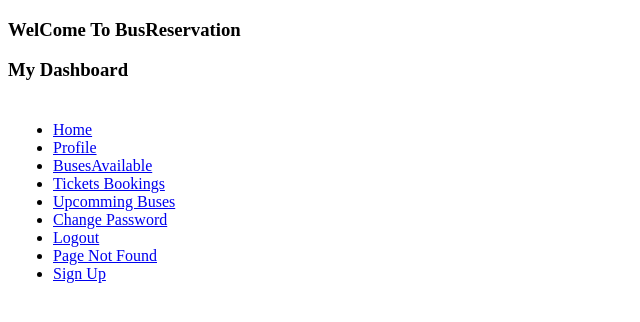
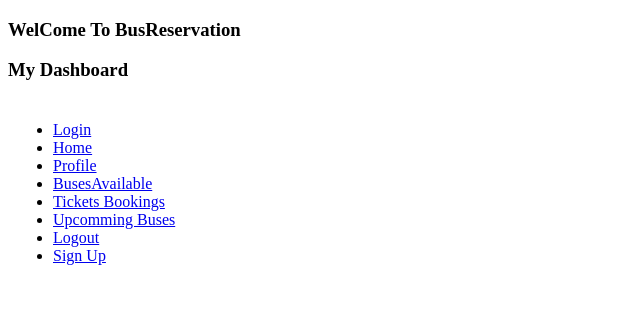
Before and after one commit to Sindhu123mk/Project, an Angular app: page / in a window 1280 px wide. Before the commit this address had no page. Shown: the top 322 px of the page, without its empty margins (0-640 px from the left). Built offline with nearby package versions, Linux system fonts and the light colour scheme.

Commit message:
Added Login Validators

```diff
--- a/src/app/app-routing.module.ts
+++ b/src/app/app-routing.module.ts
@@ -6,9 +6,7 @@ import { ProfileComponent } from './profile/profile.component';
 import { BusavailableComponent } from './busavailable/busavailable.component';
 import { TicketbookingsComponent } from './ticketbookings/ticketbookings.component';
 import { UpcommingbusesComponent } from './upcommingbuses/upcommingbuses.component';
-import { ChangepasswordComponent } from './changepassword/changepassword.component';
 import { LogoutComponent } from './logout/logout.component';
-import { PagenotfoundComponent } from './pagenotfound/pagenotfound.component';
 import { LoginComponent } from './login/login.component';
 import { RegistrationComponent } from './registration/registration.component';
 import { SignupComponent } from './signup/signup.component';
@@ -20,9 +18,7 @@ const routes: Routes = [
   {path:'busavailable',component:BusavailableComponent},
   {path:'ticketbookings',component:TicketbookingsComponent},
   {path:'upcommingbuses',component:UpcommingbusesComponent},
-  {path:'changepassword',component:ChangepasswordComponent},
   {path:'logout',component:LogoutComponent},
-  {path:'pagenotfound',component:PagenotfoundComponent},
   {path:'login',component:LoginComponent},
   {path:'registration',component:RegistrationComponent},
   {path:'signup',component:SignupComponent}
--- a/src/app/app.component.ts
+++ b/src/app/app.component.ts
@@ -7,15 +7,15 @@ import { Component } from '@angular/core';
   <div> <h3>My Dashboard </h3></div>
   <div style="padding:5px">
   <ul class="nav nav-tabs">
+   <li> <a routerLink="login" routerLinkActive="active"> Login </a></li>
    <li> <a routerLink="home" routerLinkActive="active"> Home</a></li>
    <li> <a routerLink="profile" routerLinkActive="active">Profile</a></li>
    <li> <a routerLink="busavailable" routerLinkActive="active">BusesAvailable</a></li>
    <li> <a routerLink="ticketbookings" routerLinkActive="active">Tickets Bookings</a></li>
    <li> <a routerLink="upcommingbuses" routerLinkActive="active">Upcomming Buses</a></li>
-   <li> <a routerLink="changepassword" routerLinkActive="active">Change Password</a></li>
    <li> <a routerLink="logout" routerLinkActive="active">Logout</a></li>
-   <li> <a routerLink="pagenotfound" routerLinkActive="active">Page Not Found</a></li>
    <li> <a routerLink="signup" routerLinkActive="active">Sign Up</a></li>
+
 
 
 
--- a/src/app/changepassword/changepassword.component.css
+++ /dev/null
@@ -1,4 +0,0 @@
-body{
-    background-color: gray;
-    text-align: center;
-}
--- a/src/app/changepassword/changepassword.component.html
+++ /dev/null
@@ -1,12 +0,0 @@
-<body>
-<label for="cpwd"></label>
-<input type="password" placeholder="Enter Current Password" name="cpwd"><br>
-
-<label for="npwd"></label>
-<input type="password" placeholder="Enter New Password" name="npwd"><br>
-
-<label for="rpwd"></label>
-<input type="password" placeholder="Re Enter Password" name="rpwd"><br>
-
-<button type="submit">Confirm</button>
-</body>
--- a/src/app/changepassword/changepassword.component.ts
+++ /dev/null
@@ -1,15 +0,0 @@
-import { Component, OnInit } from '@angular/core';
-
-@Component({
-  selector: 'app-changepassword',
-  templateUrl: './changepassword.component.html',
-  styleUrls: ['./changepassword.component.css']
-})
-export class ChangepasswordComponent implements OnInit {
-
-  constructor() { }
-
-  ngOnInit(): void {
-  }
-
-}
--- a/src/app/login/login.component.html
+++ b/src/app/login/login.component.html
@@ -1,17 +1,28 @@
 
-<h1>  Login Form </h1>
-<form>
-  <style>
-    h1,h2{
-      text-align: center;
-    }
-  </style>
-       <h2>
-       <label>Email_ID : </label>
-        <input type="text" placeholder="Enter EmailID" name="Email" required><br>
-        <label>Password : </label>
-        <input type="password" placeholder="Enter Password" name="password" required> <br>
-        <div><button type="submit">Login</button> </div><br>
-            <a href="#"> Forgot password</a>
-      </h2>
+
+<form [formGroup]="form" (ngSubmit)="submit()">
+
+
+  <label for="userid">User ID</label>
+
+  <input  placeholder="Enter User ID" formControlName="userid" type="text" class="form-control">
+  <div *ngIf="f['userid'].touched && f['userid'].invalid" class="alert alert-danger">
+      <div *ngIf="f['userid'].errors && f['userid'].errors['required']">Userid is required.</div>
+  </div><br>
+
+  <label for="password">Password</label>
+
+  <input type="password" placeholder="Enter Password" formControlName="password"id="password" type="text" class="form-control">
+  <div *ngIf="f['password'].touched && f['password'].invalid" class="alert alert-danger">
+      <div *ngIf="f['password'].errors && f['password'].errors['required']">password is required.</div>
+      <div *ngIf="f['password'].errors && f['password'].errors['minlength']">Name should be 6 character.</div>
+  </div><br>
+
+<br>
+
+
+  <button type="submit"  [disabled]="form.invalid" >Login</button>
+
+
+
 </form>
--- a/src/app/login/login.component.ts
+++ b/src/app/login/login.component.ts
@@ -1,4 +1,7 @@
 import { Component, OnInit } from '@angular/core';
+import { ReactiveFormsModule,Form} from '@angular/forms';
+import { FormGroup,FormControl,Validators } from '@angular/forms';
+import { Router } from '@angular/router';
 
 @Component({
   selector: 'app-login',
@@ -6,10 +9,28 @@ import { Component, OnInit } from '@angular/core';
   styleUrls: ['./login.component.css']
 })
 export class LoginComponent implements OnInit {
+  constructor(private router:Router) {
+  }
+  ngOnInit(): void {
+    throw new Error('Method not implemented.');
+  }
+ngOnit(): void {
+}
 
-  constructor() { }
+form=new FormGroup(
+  {
 
-  ngOnInit(): void {
+    userid:new FormControl('', [Validators.required]),
+    password:new FormControl('',[Validators.required,Validators.minLength(5)]),
+
   }
+);
 
+get f(){
+  return this.form.controls;
 }
+
+submit(){
+  console.log(this.form.value);
+}
+}
--- a/src/app/pagenotfound/pagenotfound.component.html
+++ /dev/null
@@ -1 +0,0 @@
-<p>pagenotfound works!</p>
--- a/src/app/pagenotfound/pagenotfound.component.ts
+++ /dev/null
@@ -1,15 +0,0 @@
-import { Component, OnInit } from '@angular/core';
-
-@Component({
-  selector: 'app-pagenotfound',
-  template: '<h4> The page you are looking for doesnot exists</h4>',
-  styleUrls: ['./pagenotfound.component.css']
-})
-export class PagenotfoundComponent implements OnInit {
-
-  constructor() { }
-
-  ngOnInit(): void {
-  }
-
-}
```
Also changed, not shown: src/app/app.module.ts (+4 -5 lines), src/app/pagenotfound/pagenotfound.component.css (deleted), 2 other files (tests, documents, lock files or other folders).
